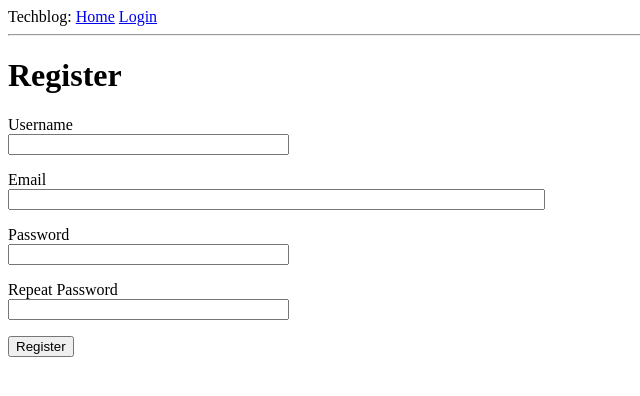
After one commit to DMMutua/techblog, a Flask app: page /register in a window 1280 px wide. The commit adds this page. Shown: the top 396 px of the page, without its empty margins (0-640 px from the left). Run offline with Flask 3, Linux system fonts and the light colour scheme.

Commit message:
implements a user registration mechanism by creating a registration form and view, implementing a registration route and linking it to the logging view

```diff
--- a/app/forms.py
+++ b/app/forms.py
@@ -1,9 +1,42 @@
 from flask_wtf import FlaskForm
 from wtforms import StringField, BooleanField, PasswordField, SubmitField
-from wtforms.validators import DataRequired
+from wtforms.validators import DataRequired, ValidationError, Email, EqualTo
+import sqlalchemy as sa
+from app import db
+from app.models import User
 
 class LoginForm(FlaskForm):
+    """Login Form for Existent Users"""
     username = StringField('Username', validators=[DataRequired()])
     password = PasswordField('Password', validators=[DataRequired()])
     remember_me = BooleanField('Remember Me')
     submit = SubmitField('Sign In')
+
+
+class RegistrationForm(FlaskForm):
+    """Registration Form for New Users"""
+    username = StringField('Username', validators=[DataRequired()])
+    email = StringField('Email', validators=[DataRequired(), Email()])
+    password = PasswordField('Password', validators=[DataRequired()])
+    password2 = PasswordField(
+        'Repeat Password', validators=[DataRequired(), EqualTo('password')])
+    submit = SubmitField('Register')
+
+    def validate_username(self, username):
+        """Checks if a Username to be registered
+        exists in DB already
+        """
+        user = db.session.scalar(sa.select(User).where(
+            User.username == username.data))
+        if user is not None:
+            raise ValidationError('Please Use a Different Username.')
+
+
+    def validate_email(self, email):
+        """Checks if an email to be registered
+        exists in DB Already
+        """
+        user = db.session.scalar(sa.select(User).where(
+            User.email == email.data))
+        if user is not None:
+            raise ValidationError('Please use a different email address.')
--- a/app/routes.py
+++ b/app/routes.py
@@ -1,6 +1,6 @@
 from urllib.parse import urlsplit
 from flask import render_template, flash, redirect, url_for, request
-from app.forms import LoginForm
+from app.forms import LoginForm, RegistrationForm
 from flask_login import current_user, login_user, logout_user, login_required
 import sqlalchemy as sa
 from app import app, db
@@ -52,3 +52,20 @@ def logout():
     """Logs out an Active User"""
     logout_user()
     return redirect(url_for('index'))
+
+
+@app.route('/register', methods=['GET', 'POST'])
+def register():
+    """Route to Register a new User.
+    Saves a User Information from form into the app Instance DB"""
+    if current_user.is_authenticated:
+        return redirect(url_for('index'))
+    form = RegistrationForm()
+    if form.validate_on_submit():
+        user = User(username=form.username.data, email=form.email.data)
+        user.set_password(form.password.data)
+        db.session.add(user)
+        db.session.commit()
+        flash('Congratulations, you are now a registered user!')
+        return redirect(url_for('login'))
+    return render_template('register.html', title='Register', form=form)
--- a/app/templates/login.html
+++ b/app/templates/login.html
@@ -23,4 +23,5 @@
         </p>
         <p>{{ form.submit() }}</p>
     </form>
+    <p>New User? <a href="{{ url_for('register') }}">Click to Register!</a></p>
     {% endblock %}
--- /dev/null
+++ b/app/templates/register.html
@@ -0,0 +1,37 @@
+{% extends "base.html" %}
+
+{% block content %}
+<h1>Register</h1>
+<form acton="" method="post">
+    {{ form.hidden_tag() }}
+    <p>
+        {{ form.username.label}}<br>
+        {{ form.username(size=32) }}<br>
+        {% for error in form.username.errors %}
+        <span style="color: red;">[{{ error }}]</span>
+        {% endfor %}
+    </p>
+    <p>
+        {{ form.email.label }}<br>
+        {{ form.email(size=64) }}<br>
+        {% for error in form.email.errors %}
+        <span style="color: red;">[{{ error }}]</span>
+        {% endfor %}
+    </p>
+    <p>
+        {{ form.password.label }}<br>
+        {{ form.password(size=32) }}<br>
+        {% for error in form.password.errors %}
+        <span style="color: red;">[{{ error }}]</span>
+        {% endfor %}
+    </p>
+    <p>
+        {{ form.password2.label }}<br>
+        {{ form.password2(size=32) }}<br>
+        {% for error in form.password2.errors %}
+        <span style="color: red;">[{{ error }}]</span>
+        {% endfor %}
+    </p>
+    <p>{{ form.submit() }}</p>
+</form>
+{% endblock %}
```
